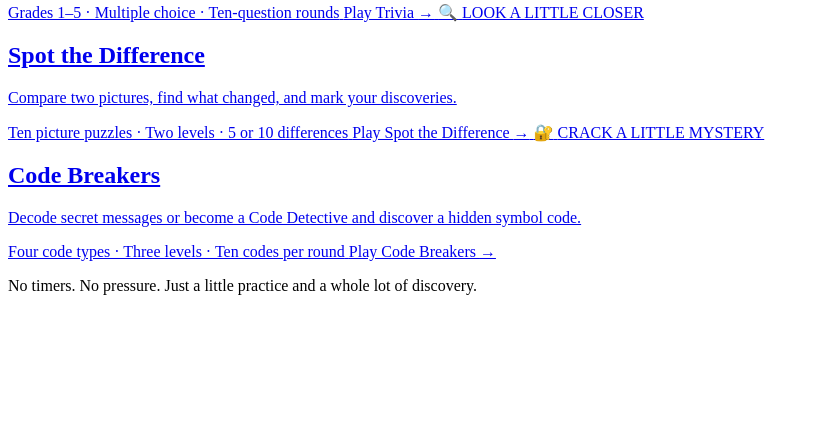
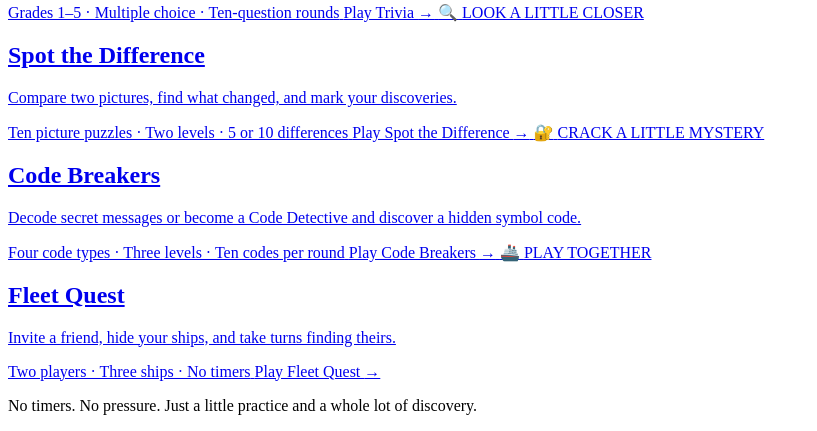
Before and after one commit to SethLieberman/word_quest, a Rails app: page / in a window 1280 px wide. Shown: the part 616-1047 px from the top of the page, without its empty margins (0-817 px from the left). Before the commit the page ends 911 px from the top, so only its background shows below. Run offline with Rails 7, Linux system fonts and the light colour scheme; some libraries are stand-ins or nearby versions.

Commit message:
Add fleet back to landing page

```diff
--- a/app/views/games/index.html.erb
+++ b/app/views/games/index.html.erb
@@ -54,6 +54,14 @@
       <span class="quest-detail">Four code types · Three levels · Ten codes per round</span>
       <span class="quest-link">Play Code Breakers <span aria-hidden="true">→</span></span>
     </a>
+    <a class="quest-card fleet-quest-card" href="<%= fleet_games_path %>">
+      <span class="quest-art" aria-hidden="true">🚢</span>
+      <span class="eyebrow">PLAY TOGETHER</span>
+      <h2>Fleet Quest</h2>
+      <p>Invite a friend, hide your ships, and take turns finding theirs.</p>
+      <span class="quest-detail">Two players · Three ships · No timers</span>
+      <span class="quest-link">Play Fleet Quest <span aria-hidden="true">→</span></span>
+    </a>
   </section>
   <p class="quest-home-note">No timers. No pressure. Just a little practice and a whole lot of discovery.</p>
 </main>
```
Also changed, not shown: test/controllers/games_controller_test.rb (+2 -2 lines).
